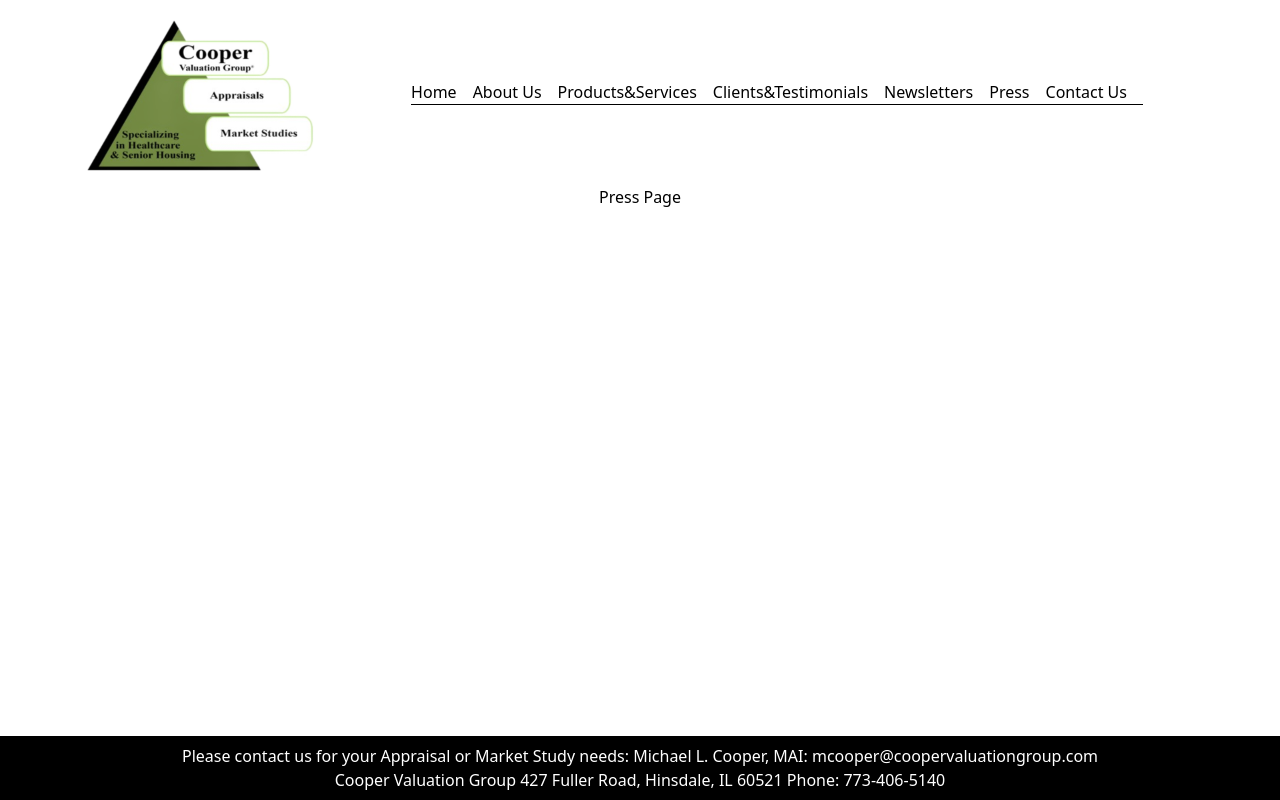
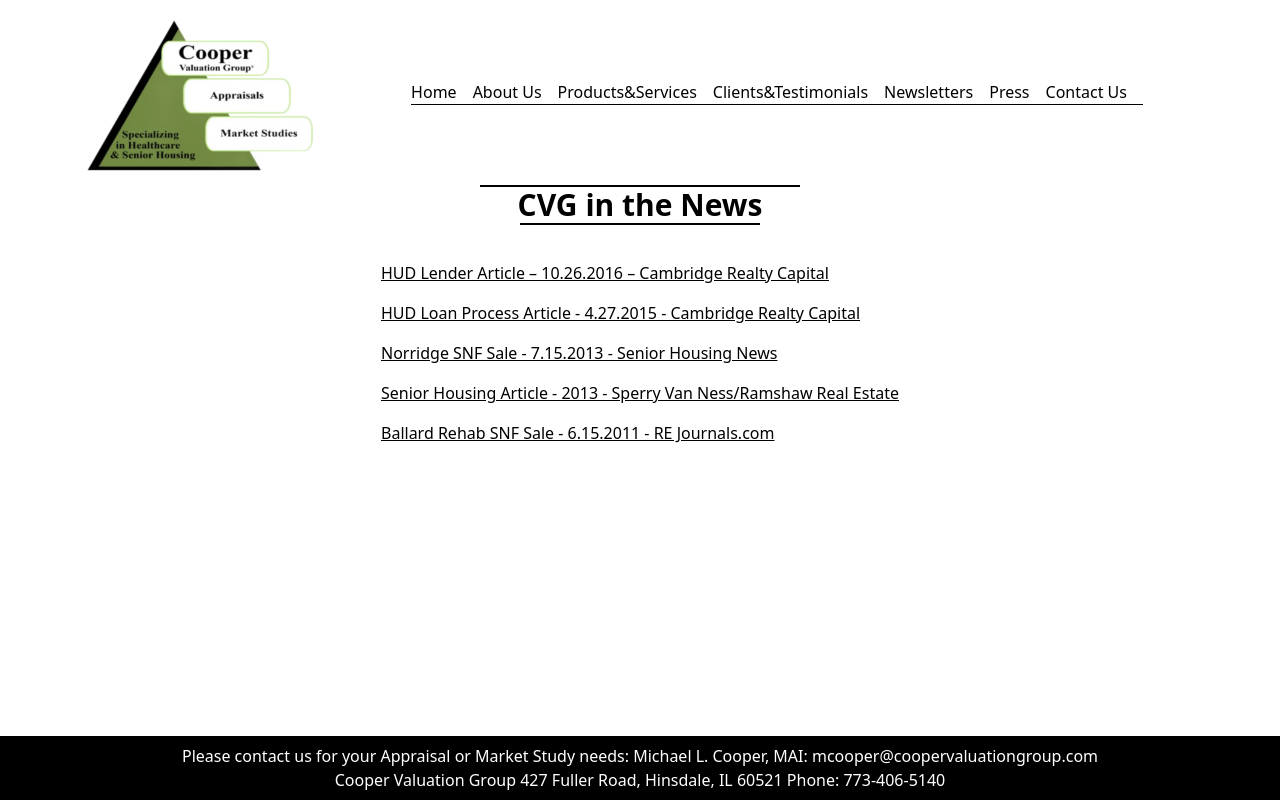
Before and after one commit to larrymotuzis24/Cooper-Valuation-Group, a React (Create React App) app: page /press in a window 1280 px wide. Built offline with nearby package versions, Linux system fonts and the light colour scheme.

Commit message:
added press page content

```diff
--- a/src/Components/Press.js
+++ b/src/Components/Press.js
@@ -1,9 +1,32 @@
 import React from "react";
 
 const Press = () => {
+    const newsList = [
+        {title:'HUD Lender Article – 10.26.2016 – Cambridge Realty Capital', link:'https://www.cambridgecap.com/blog/appraiser-gives-cambridge-high-marks/'},
+        {title:'HUD Loan Process Article - 4.27.2015 - Cambridge Realty Capital', link:''},
+        {title:'Norridge SNF Sale - 7.15.2013 - Senior Housing News', link:'https://seniorhousingnews.com/2013/07/15/illinois-snf-fetches-record-per-bed-price-in-39-5-million-deal/'},
+        {title:'Senior Housing Article - 2013 - Sperry Van Ness/Ramshaw Real Estate', link:'https://www.coopervaluationgroup.com/IAR-article-05-08-13.pdf'},
+        {title:'Ballard Rehab SNF Sale - 6.15.2011 - RE Journals.com', link:''}
+    ];
+    const newsListDisplay = newsList.map((newsArticle, index) => {
+        return (
+            <a key={index} href={newsArticle.link} className="inline-block px-4 py-2 rounded-md text-white hover:font-bold underline" >
+                { newsArticle.title }
+            </a>
+        )
+    });
+
     return (
         <div>
-            <h2> Press Page </h2>
+            <div className="flex flex-col">
+             <div className="w-80 border border-black place-self-center"></div>
+             <h2  className="text-3xl font-bold text-center whitespace-nowrap"> CVG in the News </h2>
+             <div className="w-60 border border-black place-self-center mb-1"></div>
+             </div>
+             <div className="relative flex flex-col mt-6">
+                    {newsListDisplay}
+                    <div class="absolute top-0 left-0 w-full h-full opacity-0 pointer-events-none bg-gray-500"></div>
+             </div>
         </div>
     )
 };
```
